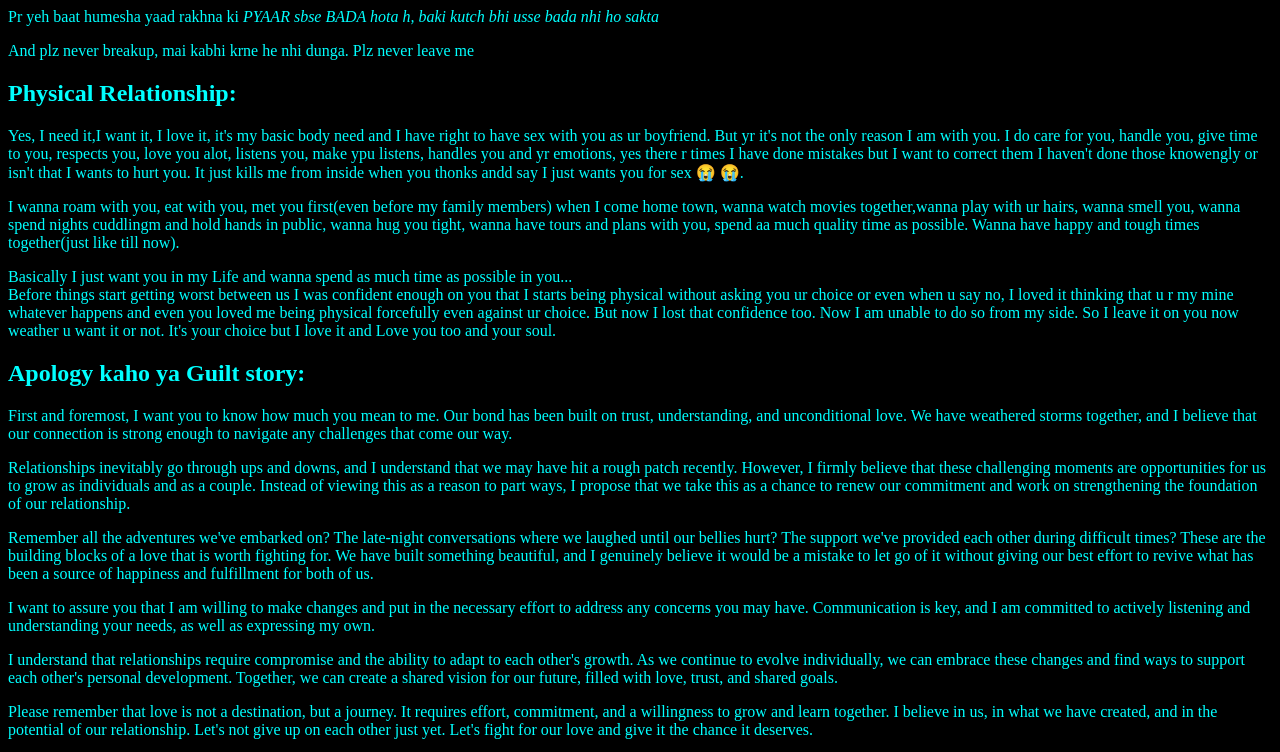
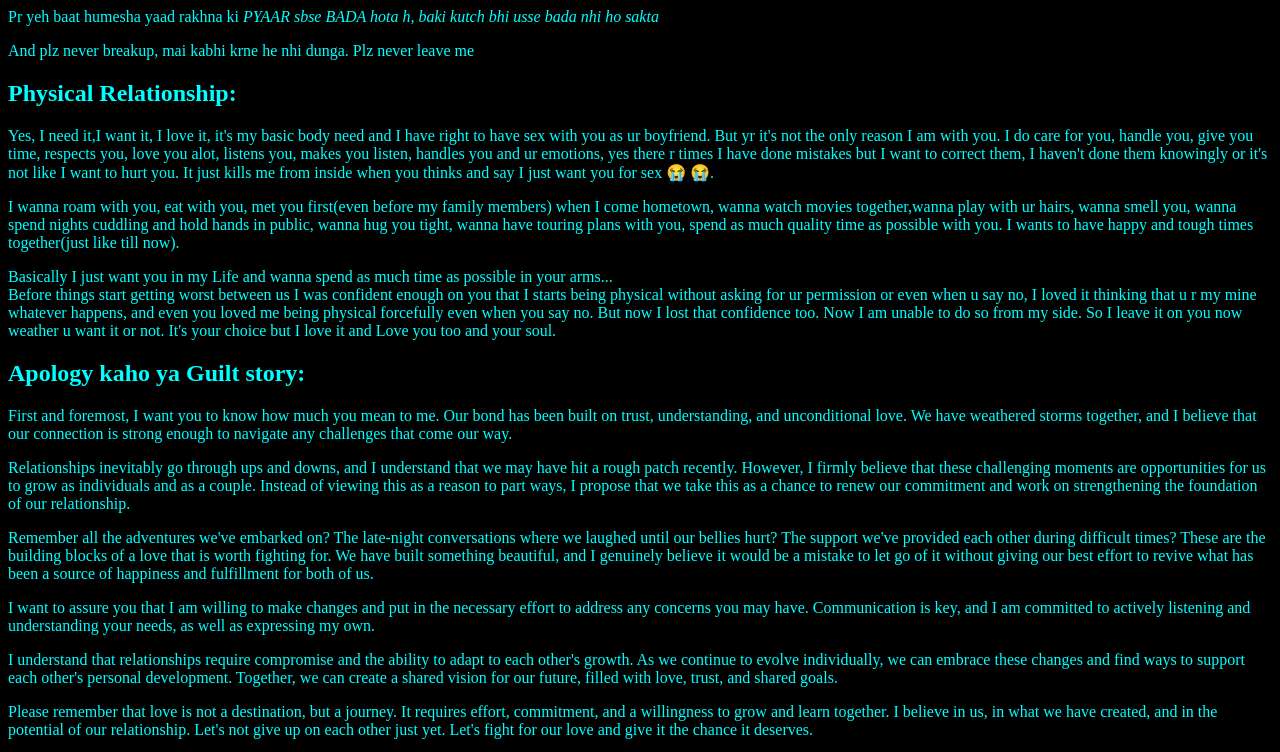
Before and after one commit to madhavmgupta2/Anjali, a plain HTML site: page final.html in a window 1280 px wide. Shown: the part 1500-2252 px from the top of the page. Drawn offline with Linux system fonts and the light colour scheme.

Commit message:
Update final.html

```diff
--- a/final.html
+++ b/final.html
@@ -50,11 +50,11 @@
 
 <div>
     <h2><b>Physical Relationship:</b></h2>
-    <p>Yes, I need it,I want it, I love it, it's my basic body need and I have right to have sex with you as ur boyfriend. But yr it's not the only reason I am with you. I do care for you, handle you, give time to you, respects you, love you alot, listens you, make ypu listens, handles you and yr emotions, yes there r times I have done mistakes but I want to correct them I haven't done those knowengly or isn't that I wants to hurt you. It just kills me from inside when you thonks andd say I just wants you for sex &#128557; &#128557;. </p>
-    <p>I wanna roam with you, eat with you, met you first(even before my family members) when I come home town, wanna watch movies together,wanna play with ur hairs, wanna smell you, wanna spend nights cuddlingm and hold hands in public, wanna hug you tight, wanna have tours and plans with you, spend aa much quality time as possible.
-    Wanna have happy and tough times together(just like till now). </p>
-    <p> Basically I just want you in my Life and wanna spend as much time as possible in you...<br>
-    Before things start getting worst between us I was confident enough on you that I starts being physical without asking you ur choice or even when u say no, I loved it thinking that u r my mine whatever happens and even you loved me being physical forcefully even against ur choice. But now I lost that confidence too. Now I am unable to do so from my side. So I leave it on you now weather u want it or not. It's your choice but I love it and Love you too and your soul.</p>
+    <p>Yes, I need it,I want it, I love it, it's my basic body need and I have right to have sex with you as ur boyfriend. But yr it's not the only reason I am with you. I do care for you, handle you, give you time, respects you, love you alot, listens you, makes you listen, handles you and ur emotions, yes there r times I have done mistakes but I want to correct them, I haven't done them knowingly or it's not like I want to hurt you. It just kills me from inside when you thinks and say I just want you for sex &#128557; &#128557;. </p>
+    <p>I wanna roam with you, eat with you, met you first(even before my family members) when I come hometown, wanna watch movies together,wanna play with ur hairs, wanna smell you, wanna spend nights cuddling and hold hands in public, wanna hug you tight, wanna have touring plans with you, spend as much quality time as possible with you.
+   I wants to have happy and tough times together(just like till now). </p>
+    <p> Basically I just want you in my Life and wanna spend as much time as possible in your arms...<br>
+    Before things start getting worst between us I was confident enough on you that I starts being physical without asking for ur permission or even when u say no, I loved it thinking that u r my mine whatever happens, and even you loved me being physical forcefully even when you say no. But now I lost that confidence too. Now I am unable to do so from my side. So I leave it on you now weather u want it or not. It's your choice but I love it and Love you too and your soul.</p>
 
     <h2><b>Apology kaho ya Guilt story:</b></h2>
     <p>First and foremost, I want you to know how much you mean to me. Our bond has been built on trust, understanding, and unconditional love. We have weathered storms together, and I believe that our connection is strong enough to navigate any challenges that come our way.
```
